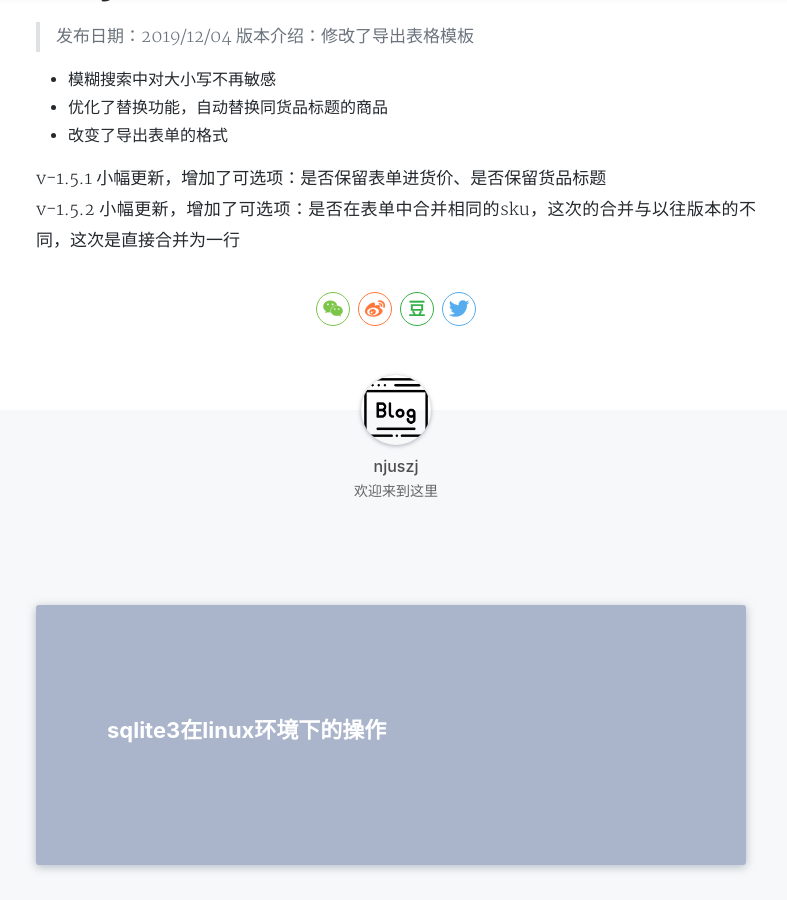
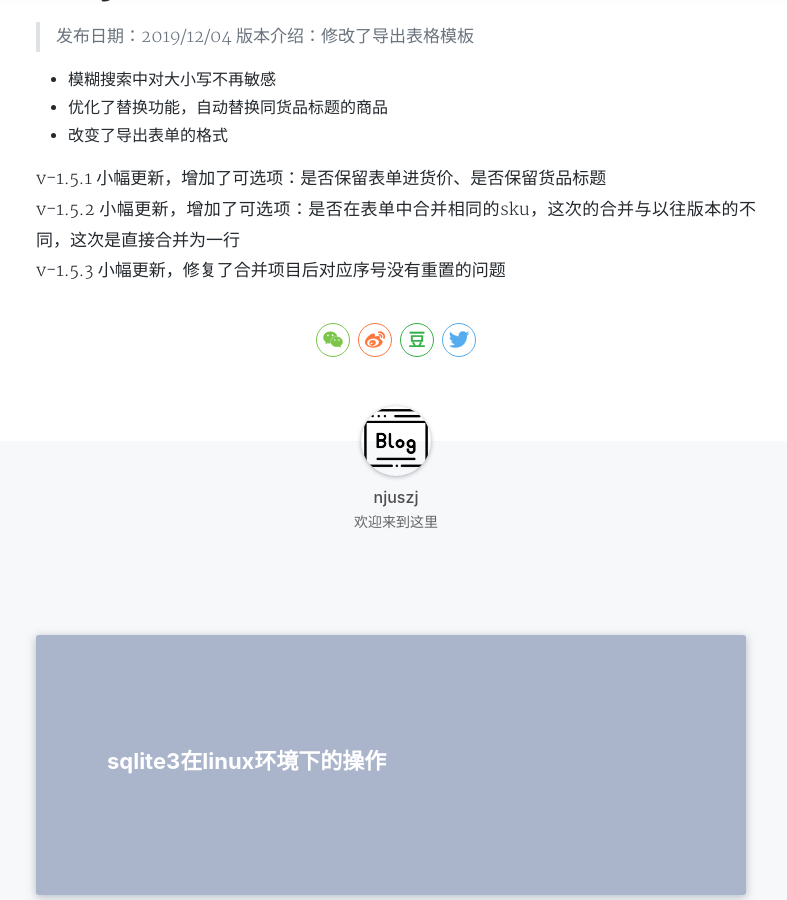
Before and after one commit to njuszj/njuszj.github.io, a Jekyll site: the page built from _posts/2019-09-18-sheet-tool.md, in a window 1280 px wide and 900 px high, scrolled down 3919 px. Shown: the whole window, without its empty margins (244-1031 px from the left). Built offline with Jekyll 4.4.1, drawn with Linux system fonts in a browser that asks for light colours; nearby versions of some CDN libraries; a style sheet for code colours, icons or effects is not loaded.

Commit message:
Update 2019-09-18-sheet-tool.md

```diff
--- a/_posts/2019-09-18-sheet-tool.md
+++ b/_posts/2019-09-18-sheet-tool.md
@@ -96,3 +96,4 @@ tag: bzsn
 
 v-1.5.1 小幅更新，增加了可选项：是否保留表单进货价、是否保留货品标题
 v-1.5.2 小幅更新，增加了可选项：是否在表单中合并相同的sku，这次的合并与以往版本的不同，这次是直接合并为一行
+v-1.5.3 小幅更新，修复了合并项目后对应序号没有重置的问题
```
